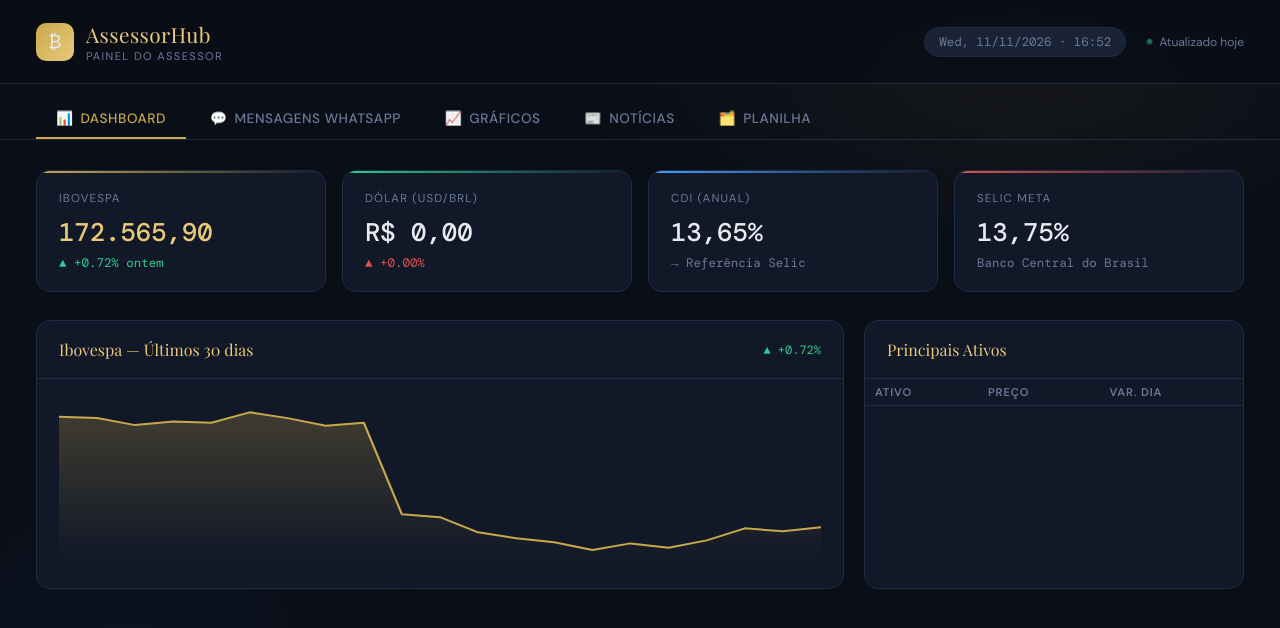
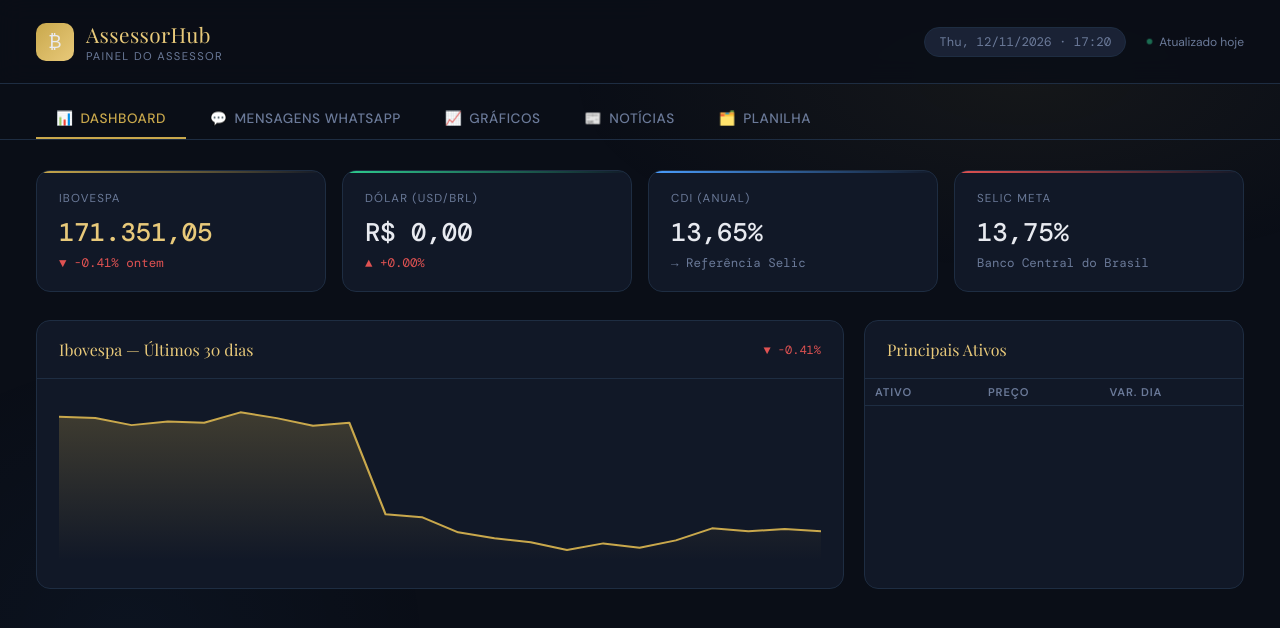
Before and after one commit to joaoferracin/assessor-hub, a plain HTML site: page index.html in a window 1280 px wide. Drawn offline with nearby package versions, Linux system fonts and the light colour scheme.

Commit message:
🔄 Hub atualizado — 12/11/2026 17:20

```diff
--- a/index.html
+++ b/index.html
@@ -3,7 +3,7 @@
 <head>
 <meta charset="UTF-8">
 <meta name="viewport" content="width=device-width, initial-scale=1.0">
-<title>AssessorHub — 11/11/2026</title>
+<title>AssessorHub — 12/11/2026</title>
 <link href="https://fonts.googleapis.com/css2?family=Playfair+Display:wght@400;700&family=DM+Sans:wght@300;400;500;600&family=DM+Mono:wght@400;500&display=swap" rel="stylesheet">
 <style>
   :root {
@@ -135,7 +135,7 @@
     </div>
   </div>
   <div style="display:flex;align-items:center;gap:20px;">
-    <span class="date-pill">Wed, 11/11/2026 · 16:52</span>
+    <span class="date-pill">Thu, 12/11/2026 · 17:20</span>
     <span style="font-size:.75rem;color:var(--muted);display:flex;align-items:center;"><span class="pulse"></span>Atualizado hoje</span>
   </div>
 </header>
@@ -153,8 +153,8 @@
   <div class="kpi-row">
     <div class="kpi-card gold">
       <div class="kpi-label">Ibovespa</div>
-      <div class="kpi-value" style="color:var(--gold-light)">172.565,90</div>
-      <div class="kpi-change" style="color:var(--green)">▲ +0.72% ontem</div>
+      <div class="kpi-value" style="color:var(--gold-light)">171.351,05</div>
+      <div class="kpi-change" style="color:var(--red)">▼ -0.41% ontem</div>
     </div>
     <div class="kpi-card green">
       <div class="kpi-label">Dólar (USD/BRL)</div>
@@ -176,7 +176,7 @@
     <div class="card">
       <div class="card-header">
         <span class="card-title">Ibovespa — Últimos 30 dias</span>
-        <span style="font-size:.75rem;color:var(--green);font-family:'DM Mono',monospace">▲ +0.72%</span>
+        <span style="font-size:.75rem;color:var(--red);font-family:'DM Mono',monospace">▼ -0.41%</span>
       </div>
       <div class="card-body">
         <svg id="mainChart" viewBox="0 0 700 160" preserveAspectRatio="none" style="width:100%;height:160px;"></svg>
@@ -292,7 +292,7 @@
 
 <script>
 // Dados injetados pelo Python
-const IBOV_HISTORY = [206888, 206506, 204324, 205430, 205079, 208296, 206495, 204120, 205083, 176608, 175710, 171006, 169186, 167922, 165529, 167564, 166192, 168499, 172236, 171337, 172565.9063];
+const IBOV_HISTORY = [206888, 206506, 204324, 205430, 205079, 208296, 206495, 204120, 205083, 176608, 175710, 171006, 169186, 167922, 165529, 167564, 166192, 168499, 172236, 171337, 172060, 171351.0469];
 const NEWS_DATA    = [];
 
 // ── Tabs ──────────────────────────────────────────────────────────────────────
```
